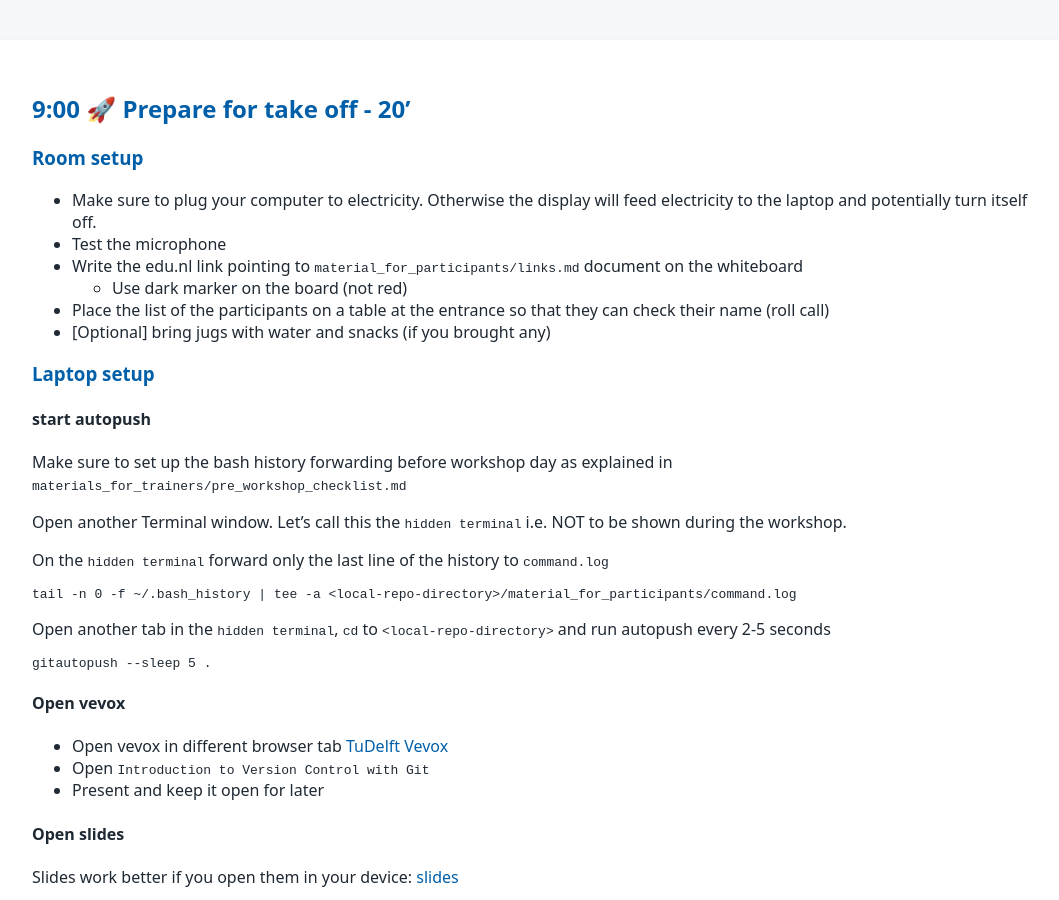
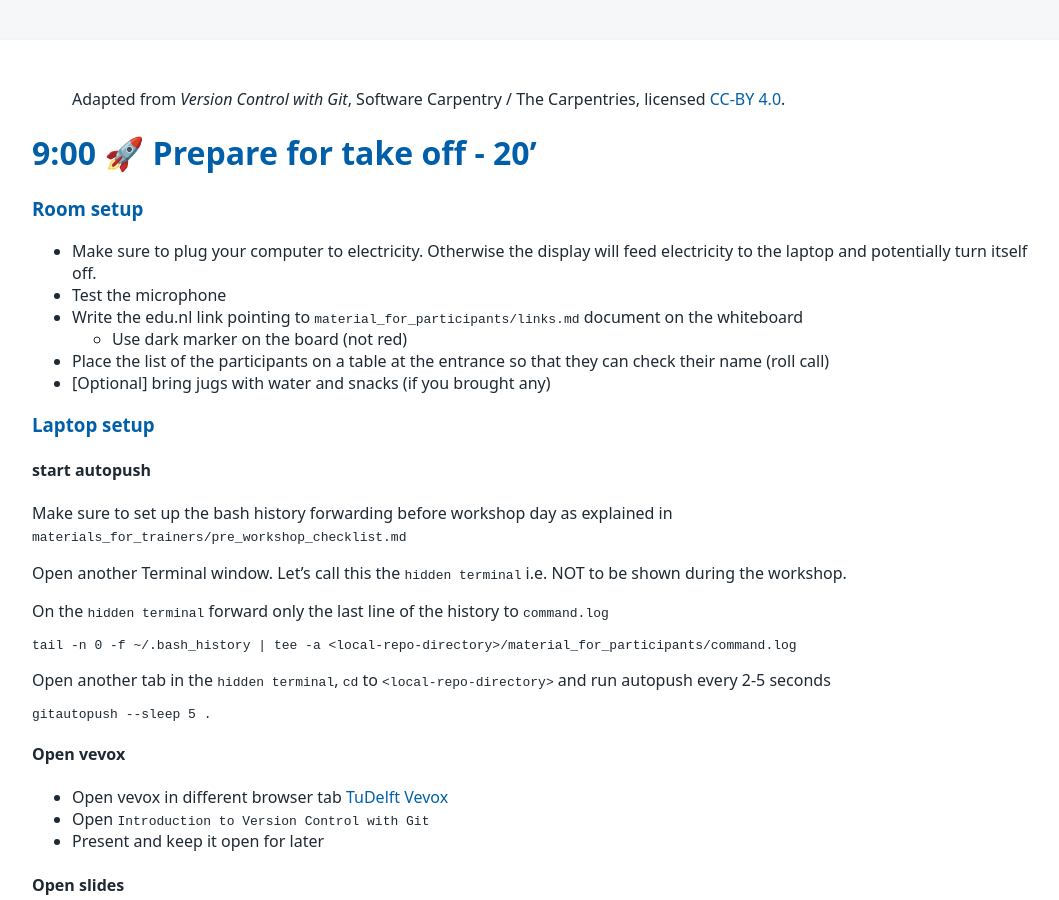
Before and after one commit to tu-delft-library/introduction_to_version_control_with_git, a Jekyll site: the page built from materials_for_trainers/lesson_plan.md, in a window 1280 px wide and 900 px high. Shown: the whole window, without its empty margins (108-1167 px from the left). Built offline with Jekyll 4.4.1, drawn with Linux system fonts in a browser that asks for light colours; our own code applies the rules of GitHub Pages for plain Markdown files.

Commit message:
Explicit mention to carpentries material

```diff
--- a/materials_for_trainers/lesson_plan.md
+++ b/materials_for_trainers/lesson_plan.md
@@ -1,4 +1,6 @@
-## 9:00 🚀 Prepare for take off - 20'
+> Adapted from *Version Control with Git*, Software Carpentry / The Carpentries, licensed [CC-BY 4.0](https://swcarpentry.github.io/git-novice/LICENSE.html).
+
+# 9:00 🚀 Prepare for take off - 20'
 ### Room setup
 - Make sure to plug your computer to electricity. Otherwise the display will feed electricity to the laptop and potentially turn itself off.
 - Test the microphone
```
